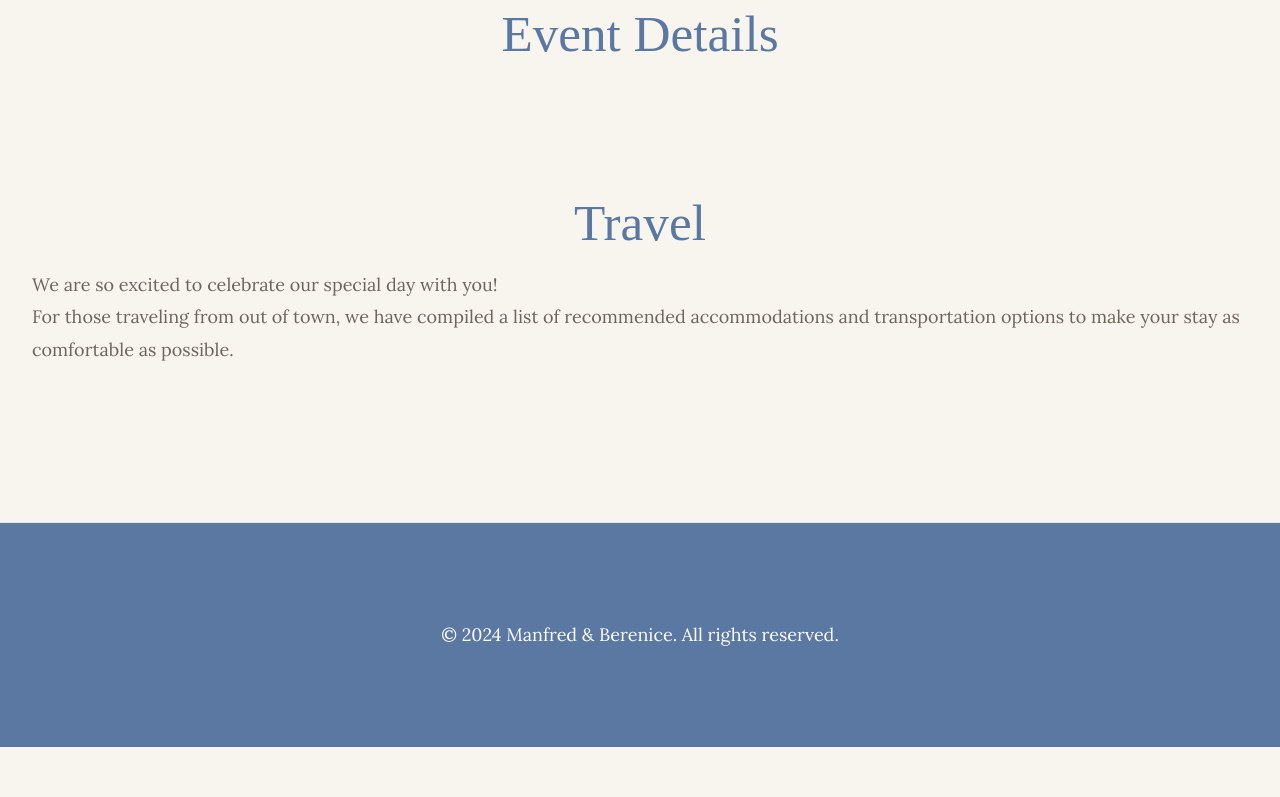
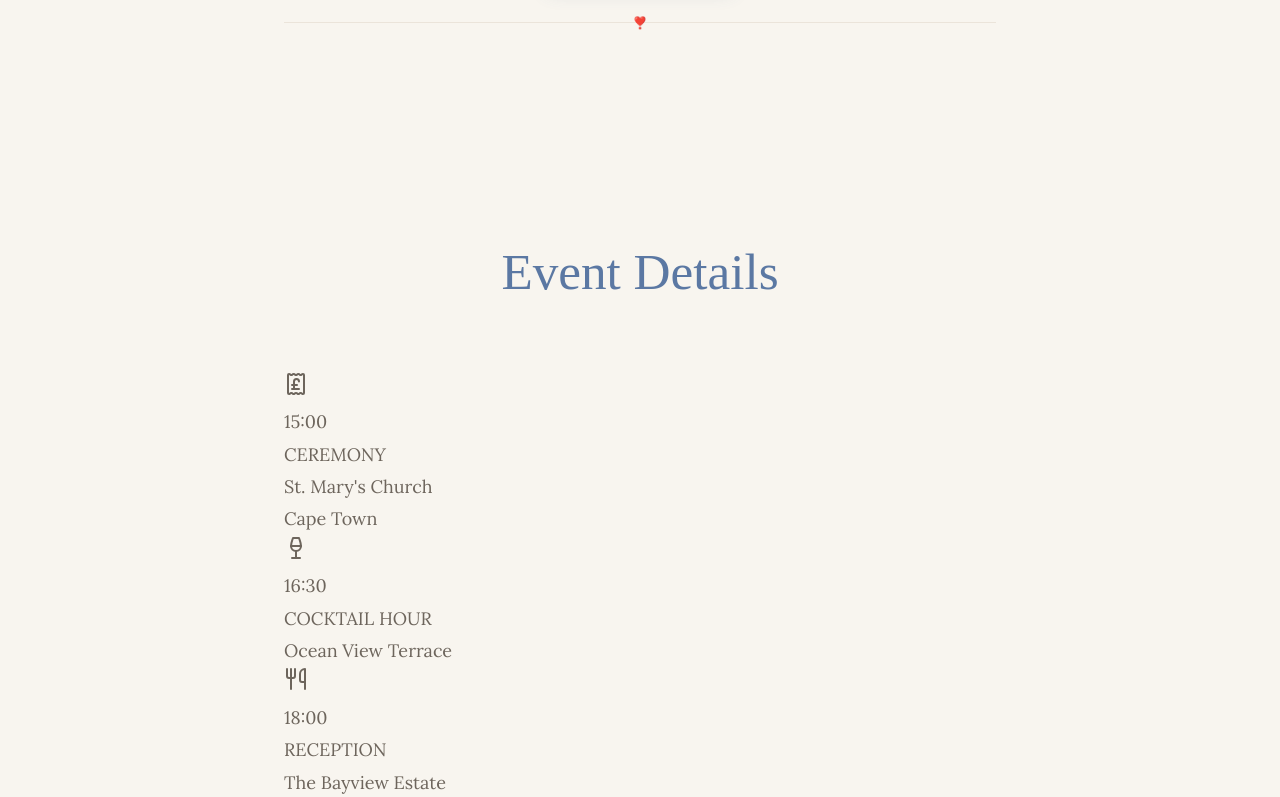
Before and after one commit to teddy-wests1de/mlandrew-wdng, a React (Vite) app: page / in a window 1280 px wide. Shown: the part 2000-2797 px from the top of the page. Before the commit the page ends 2747 px from the top, so only its background shows below. Built offline with nearby package versions, Linux system fonts and the light colour scheme; a web font is replaced by a local one.

Commit message:
Adding all Sections

```diff
--- a/src/App.jsx
+++ b/src/App.jsx
@@ -1,6 +1,5 @@
 import { useState } from 'react'
 import BackToTop from "./components/BackToTop";
-import heroImg from './assets/hero.png'
 import Hero from './components/Hero'
 import Header from './components/Header'
 import OurStory from './components/OurStory'
@@ -8,6 +7,8 @@ import Footer from './components/Footer'
 import StoryModal from './components/StoryModal';
 import EventDetails from './components/EventDetails';
 import Travel from './components/Travel';
+import Gallery from './components/Gallery';
+import Rsvp from './components/Rsvp';
 
 function App() {
   const [count, setCount] = useState(0)
@@ -19,6 +20,8 @@ function App() {
       <OurStory />
       <EventDetails />
       <Travel />
+      <Gallery />
+      <Rsvp />
       <BackToTop />
       <Footer />
     </div>
--- a/src/components/EventDetails.jsx
+++ b/src/components/EventDetails.jsx
@@ -1,3 +1,5 @@
+import { Music, ReceiptPoundSterling, Utensils, Wine } from "lucide-react";
+
 function EventDetails() {
 //   if (!event) return null;
 
@@ -6,6 +8,111 @@ function EventDetails() {
       <h2 className="event-details-title">Event Details</h2>
 
     </div>
+    <div className="event-details-timeline">
+      <div className="event-details-item">
+
+        <div className="event-details-icon">
+          <ReceiptPoundSterling />
+        </div>
+
+        <div className="event-details-content">
+
+          <div className="event-details-time">
+            15:00
+          </div>
+
+          <div className="event-details-title">
+            CEREMONY
+          </div>
+
+          <div className="event-details-location">
+            St. Mary's Church
+          </div>
+
+          <div className="event-details-city">
+            Cape Town
+          </div>
+
+        </div>
+
+      </div>
+
+      <div className="event-details-item">
+
+        <div className="event-details-icon">
+          <Wine />
+        </div>
+
+        <div className="event-details-content">
+
+          <div className="event-details-time">
+            16:30
+          </div>
+
+          <div className="event-details-title">
+            COCKTAIL HOUR
+          </div>
+
+          <div className="event-details-location">
+            Ocean View Terrace
+          </div>
+
+        </div>
+
+      </div>
+
+      <div className="event-details-item">
+
+        <div className="event-details-icon">
+          <Utensils />
+        </div>
+
+        <div className="event-details-content">
+
+          <div className="event-details-time">
+            18:00
+          </div>
+
+          <div className="event-details-title">
+            RECEPTION
+          </div>
+
+          <div className="event-details-location">
+            The Bayview Estate
+          </div>
+
+        </div>
+
+        </div>
+
+        <div className="event-details-item">
+
+          <div className="event-details-icon">
+            <Music />
+          </div>
+
+          <div className="event-details-content">
+
+            <div className="event-details-time">
+              21:00
+            </div>
+
+            <div className="event-details-title">
+              DANCING & PARTY
+            </div>
+
+            <div className="event-details-location">
+              Let's Celebrate!
+            </div>
+
+          </div>
+
+        </div>
+
+      </div>
+    <div className="section-divider">
+      <span className="divider-icon"> ❣️ </span>
+    </div>
   </section>
 }
 
--- a/src/components/Header.jsx
+++ b/src/components/Header.jsx
@@ -33,7 +33,7 @@ const Header = () => {
     <header className="site-header">
       <div className="header-container">
 
-        <a href="#home" className="header-logo-link" aria-label="Alwan and Mey home" >
+        <a href="#home" className="header-logo-link" aria-label="Manfred and Berenice home" >
 
             <span className="header-logo-monogram">
                 <span>M</span>
@@ -44,7 +44,7 @@ const Header = () => {
 
             </span>
             <span className="header-logo-subtitle">
-                EST. 2026
+                EST. 2023
             </span>
         </a>
 
--- a/src/components/Hero.jsx
+++ b/src/components/Hero.jsx
@@ -11,8 +11,11 @@ function Hero() {
       <p className="hero-location">Church, Port Nolloth</p>
       <div className="countdown-wrapper"> <p className="countdown-title"> COUNTDOWN TO OUR WEDDING </p> <div className="countdown"> <div className="countdown-item"> <div className="countdown-number">223</div> <div className="countdown-label">Days</div> </div> <div className="countdown-item"> <div className="countdown-number">10</div> <div className="countdown-label">Hours</div> </div> <div className="countdown-item"> <div className="countdown-number">21</div> <div className="countdown-label">Minutes</div> </div> <div className="countdown-item"> <div className="countdown-number">41</div> <div className="countdown-label">Seconds</div> </div> </div>
       </div>
+      <div className="section-divider">
+        <span className="divider-icon"> ❣️ </span>
+      </div>
       <button className="scroll-down" onClick={() => document .getElementById("story") ?.scrollIntoView({ behavior: "smooth" }) } aria-label="Scroll to next section" >
-        <ChevronDown />
+      <ChevronDown />
       </button>
     </section>
   )
--- a/src/components/OurStory.jsx
+++ b/src/components/OurStory.jsx
@@ -26,6 +26,9 @@ function OurStory() {
           isOpen={showStoryModal}
           onClose={() => setShowStoryModal(false)}
           story={story} />
+          <div className="section-divider">
+            <span className="divider-icon"> ❣️ </span>
+          </div>
     </section>
 
 )}
--- /dev/null
+++ b/src/components/Rsvp.jsx
@@ -0,0 +1,13 @@
+function Rsvp() {
+  return (
+    <section id="rsvp" className="rsvp-section">
+        <h2 className="rsvp-title">RSVP</h2>
+        <p>Please let us know if you can make it to our special day!</p>
+    <div className="section-divider">
+        <span className="divider-icon">❣️</span>
+    </div>
+    </section>
+  );
+}
+
+export default Rsvp;
--- a/src/components/StoryModal.jsx
+++ b/src/components/StoryModal.jsx
@@ -58,11 +58,13 @@ useEffect(() => {
                     <h4>"Every great love story has a beginning."</h4>
                     <p>{story.description}</p>
                 </div>
-
+                <div className="section-divider">
+                    <span className="divider-icon"> ❣️ </span>
+                </div>
+                <p className="story-modal-gallery-title">MOMENTS THAT MADE OUR STORY SPECIAL</p>
                 <div className="story-modal-gallery">
                     <img src={PlaceHolderImage} alt="Gallery Image 1" className="story-modal-gallery-image" />
                 </div>
-
                 <div className="story-modal-timeline">
 
                 </div>
--- a/src/components/Travel.jsx
+++ b/src/components/Travel.jsx
@@ -1,14 +1,84 @@
 function Travel() {
   return (
     <section id="travel" className="travel-section">
-        <h2 className="travel-title">Travel</h2>
-        <p className="travel-description">
-            We are so excited to celebrate our special day with you!
-            <br />
-            For those traveling from out of town, we have compiled a list of recommended accommodations and transportation options to make your stay as comfortable as possible.
-        </p>
+
+      <h2 className="travel-title">
+        Venue & Travel
+      </h2>
+
+      <p className="travel-description">
+        We are so excited to celebrate our special day with you!
+        <br />
+        For those traveling from out of town, we have compiled a list of recommended accommodations and transportation options to make your stay as comfortable as possible.
+      </p>
+
+      <div className="venue-card">
+
+        <div className="venue-map">
+          {/* Map Image Here */}
+        </div>
+
+        <div className="venue-details">
+
+          <h3 className="venue-name">
+            The Bayview Estate
+          </h3>
+
+          <p className="venue-address">
+            123 Ocean Drive<br />
+            Camps Bay<br />
+            Cape Town, South Africa
+          </p>
+
+        </div>
+
+        <button className="directions-button btn">
+          Get Directions
+        </button>
+
+      </div>
+
+      <div className="travel-information">
+
+        <div className="travel-item">
+
+          <h3>Accommodation</h3>
+
+          <p>
+            A list of recommended nearby hotels and guesthouses
+            will be provided closer to the wedding date.
+          </p>
+
+        </div>
+
+        <div className="travel-item">
+
+          <h3>Airport</h3>
+
+          <p>
+            Cape Town International Airport is approximately
+            30 minutes from the venue.
+          </p>
+
+        </div>
+
+        <div className="travel-item">
+
+          <h3>Transport</h3>
+
+          <p>
+            Parking and shuttle details will be shared with guests
+            prior to the event.
+          </p>
+
+        </div>
+
+        </div>
+
+        <div className="section-divider">
+            <span className="divider-icon">❣️</span>
+        </div>
     </section>
-    )
+  );
 }
-
 export default Travel;
--- a/src/index.css
+++ b/src/index.css
@@ -546,7 +546,12 @@ h4 {
 }
 
 p {
-  margin: 1rem .5rem;
+  /* margin: 1rem .5rem; */
+  max-width: 640px;
+
+  margin-right: auto;
+  margin-bottom: 28px;
+  margin-left: auto;
 }
 
 .subtitle {
@@ -559,6 +564,34 @@ p {
   letter-spacing: 0.12em;
   text-align: center;
   text-transform: uppercase;
+}
+
+/* ==================================================
+   SECTION DIVIDER
+==================================================*/
+.section-divider {
+  display: flex;
+  align-items: center;
+  justify-content: center;
+
+  gap: 0.75rem;
+
+  width: 100%;
+}
+
+.section-divider::before,
+.section-divider::after {
+  content: "";
+
+  height: 1px;
+  flex: 1;
+
+  background: rgba(var(--accent-rgb), 0.3);
+}
+
+.divider-icon {
+  color: var(--accent);
+  font-size: 0.75rem;
 }
 
 /* ==================================================
@@ -845,6 +878,11 @@ p {
   gap: 1rem;
 }
 
+.story-modal-gallery-title {
+  font-size: 0.75rem;
+  color: var(--accent-dark);
+}
+
 /* ==================================================
    TEMP CONTENT
 ================================================== */
@@ -876,6 +914,8 @@ p {
   font-size: clamp(1.2rem, 3vw, 2rem);
   text-align: center;
 }
+
+
 
 /* ==================================================
    SCROLLBAR
@@ -921,7 +961,17 @@ p {
 /* ==================================================
    TIMELINE
 ================================================== */
-
+.event-details {
+  width: 100%;
+  max-width: var(--content-narrow);
+
+  margin: 60px auto;
+
+  display: flex;
+  flex-direction: column;
+
+  gap: 60px;
+}
 .timeline {
   width: 100%;
   max-width: 720px;
@@ -985,10 +1035,63 @@ p {
 
   color: var(--text-heading);
 }
+/* ==================================================
+   TRAVEL
+================================================== */
+.travel-section {
+  width: 100%;
+  max-width: var(--content-narrow);
+
+  margin: 60px auto;
+
+  display: flex;
+  flex-direction: column;
+
+  /* gap: 2rem; */
+}
+.travel-section h3 {
+  margin-bottom: 1rem;
+  text-align: center;
+  font-family: var(--heading);
+  font-size: 2rem;
+  line-height: 1.2;
+
+  color: var(--text-heading);
+}
+/* ==================================================
+   GALLERY
+================================================== */
+.gallery-section {
+  width: 100%;
+  max-width: var(--content-narrow);
+
+  margin: 60px auto;
+
+  display: flex;
+  flex-direction: column;
+
+  /* gap: 2rem; */
+}
+.gallery-grid {
+  display: grid;
+  grid-template-columns: repeat(auto-fit, minmax(220px, 1fr));
+  gap: 16px;
+}
 
 /* ==================================================
    RSVP
 ================================================== */
+.rsvp-section {
+  width: 100%;
+  max-width: var(--content-narrow);
+
+  margin: 60px auto;
+
+  display: flex;
+  flex-direction: column;
+
+  /* gap: 2rem; */
+}
 
 .rsvp-card {
   width: 100%;
@@ -1150,7 +1253,7 @@ button.btn:focus-visible {
   background: var(--surface);
 
   border: 1px solid var(--border);
-  border-radius: 24px;
+  border-radius: .5rem;
 
   box-shadow: var(--shadow-sm);
 }
@@ -1163,7 +1266,10 @@ button.btn:focus-visible {
 
   object-fit: cover;
 }
-
+.venue-card button {
+  margin-top: 16px;
+  text-align: center;
+}
 .venue-content {
   padding: 30px;
 
```
Also changed, not shown: src/components/Gallery.jsx (added, +19 -0 lines).
